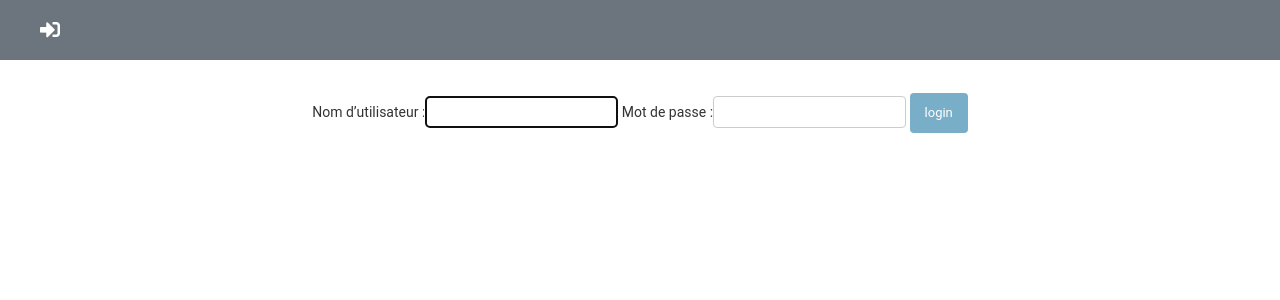
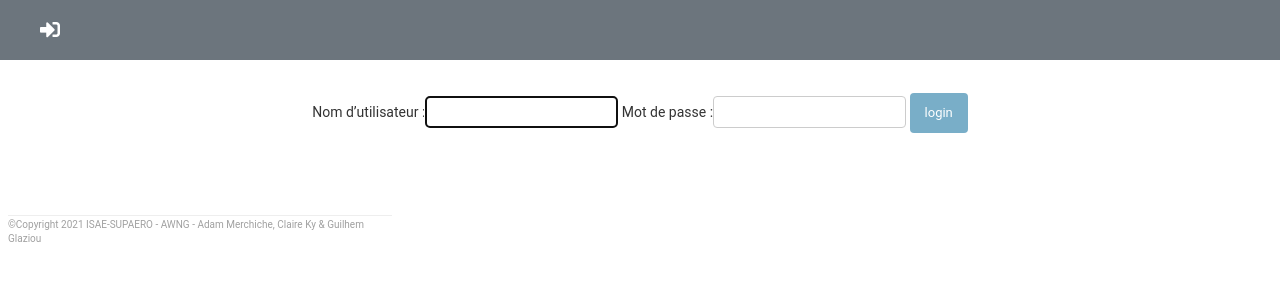
Before and after one commit to AdamMerchiche/MarkedProject, a Django app: page /accounts/login/?next=/ in a window 1280 px wide. Shown: the part 64-364 px from the top of the page. Run offline with Django 3.2, Linux system fonts and the light colour scheme; parts of the project's set-up code (start-up, migrations or seed data) failed here and were passed over; some libraries are stand-ins or nearby versions.

Commit message:
Ajout footer

```diff
--- a/static/css/base.css
+++ b/static/css/base.css
@@ -921,3 +921,11 @@ table#change-history tbody th {
 .popup #header {
     padding: 10px 20px;
 }
+
+.miniTxt{
+    font-size: 10px;
+    color: #a0a0a0;
+    padding:8px;
+    max-width:400px;
+    text-align: left;
+}
--- a/templates/base.html
+++ b/templates/base.html
@@ -40,7 +40,7 @@ tout en ajoutant dnas les templates de l'application, des fonctionnalités inté
     <div class="breadcrumbs bg-secondary stickyFront">
         {% if user.is_authenticated %}
         <nav class="navbar navbar-expand-sm navbar-white pull-right ">
-            <a class="navbar-brand" href="/accounts/logout" data-toggle="tooltip" title="Déconnexion"><i class="fas fa-sign-out-alt "></i></a>
+            <span class="miniTxt"><a class="navbar-brand" href="/accounts/logout" data-toggle="tooltip" title="Déconnexion"><i class="fas fa-sign-out-alt "></i></a></span>
             <button class="navbar-toggler" type="button" data-toggle="collapse" data-target="#collapsibleNavbar">
                 <span class="navbar-toggler-icon"></span>
             </button>
@@ -86,8 +86,14 @@ function myFunction() {
   }
 }
 </script>
+</body>
 
+<footer class="miniTxt">
+    <hr>
+    {% if user.is_authenticated %}
+        <span class="">Vous êtes connecté en tant que, <i>{{ user.username }} !</i></span>
+    {% endif %}
+    <p> ©Copyright 2021 ISAE-SUPAERO - AWNG - Adam Merchiche, Claire Ky & Guilhem Glaziou</p>
+</footer>
 
-
-</body>
 </html>
```
